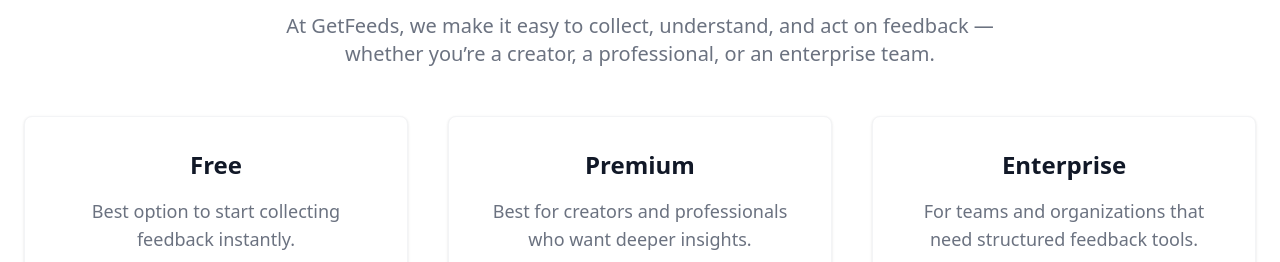
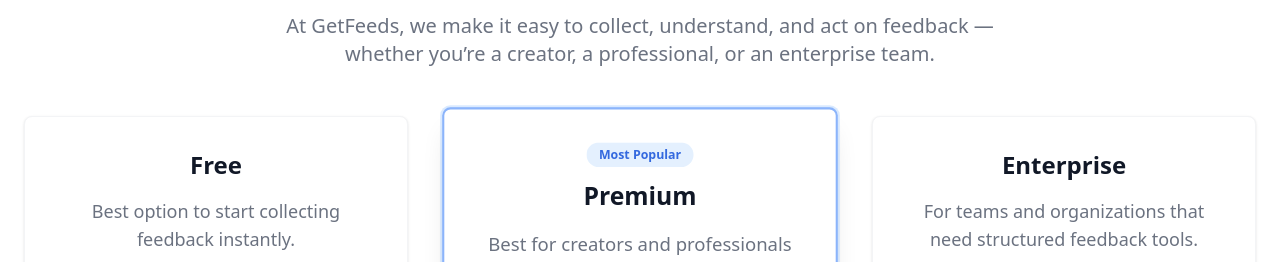
Before and after one commit to jcsoldevilla1256/getfeeds-website, a Next.js app: page / in a window 1280 px wide. Shown: the part 2033-2295 px from the top of the page. Built offline with nearby package versions, Linux system fonts and the light colour scheme.

Commit message:
Highlight premium card

```diff
--- a/src/components/landing/PricingCards.tsx
+++ b/src/components/landing/PricingCards.tsx
@@ -60,9 +60,12 @@
                                 Get started
                             </a>
                         </div>
-                        {/* Pricing Card */}
-                        <div className="flex flex-col p-6 mx-auto max-w-lg text-center text-gray-900 bg-white rounded-lg border border-gray-100 shadow dark:border-gray-600 xl:p-8 dark:bg-gray-800 dark:text-white">
-                            <h3 className="mb-4 text-2xl font-semibold">Premium</h3>
+                        {/* Pricing Card (Highlighted) */}
+                        <div className="relative flex flex-col p-6 mx-auto max-w-lg text-center text-gray-900 bg-white rounded-lg border-2 border-primary-500/60 ring-2 ring-primary-300/40 shadow-xl dark:border-primary-400/40 dark:ring-primary-300/20 xl:p-8 dark:bg-gray-800 dark:text-white transition-transform duration-300 hover:-translate-y-1 hover:shadow-2xl lg:scale-[1.03]">
+                            <span className="mb-3 inline-flex items-center justify-center self-center rounded-full bg-primary-100 px-3 py-1 text-xs font-semibold text-primary-700 dark:bg-primary-900/40 dark:text-primary-200 animate-pulse">
+                                Most Popular
+                            </span>
+                            <h3 className="mb-4 text-2xl font-extrabold">Premium</h3>
                             <p className="font-light text-gray-500 sm:text-lg dark:text-gray-400">
                             Best for creators and professionals who want deeper insights.
                             </p>
```
